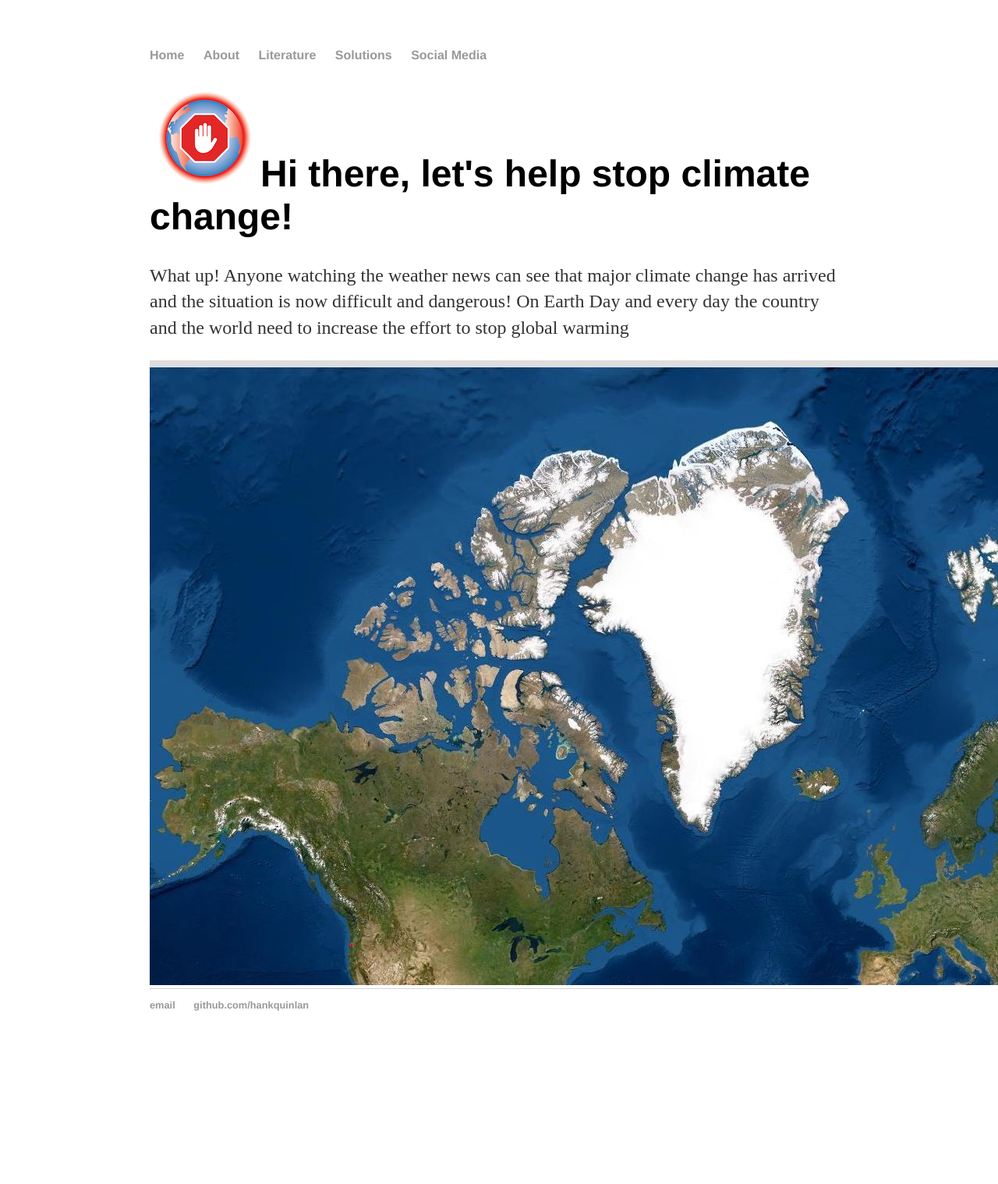
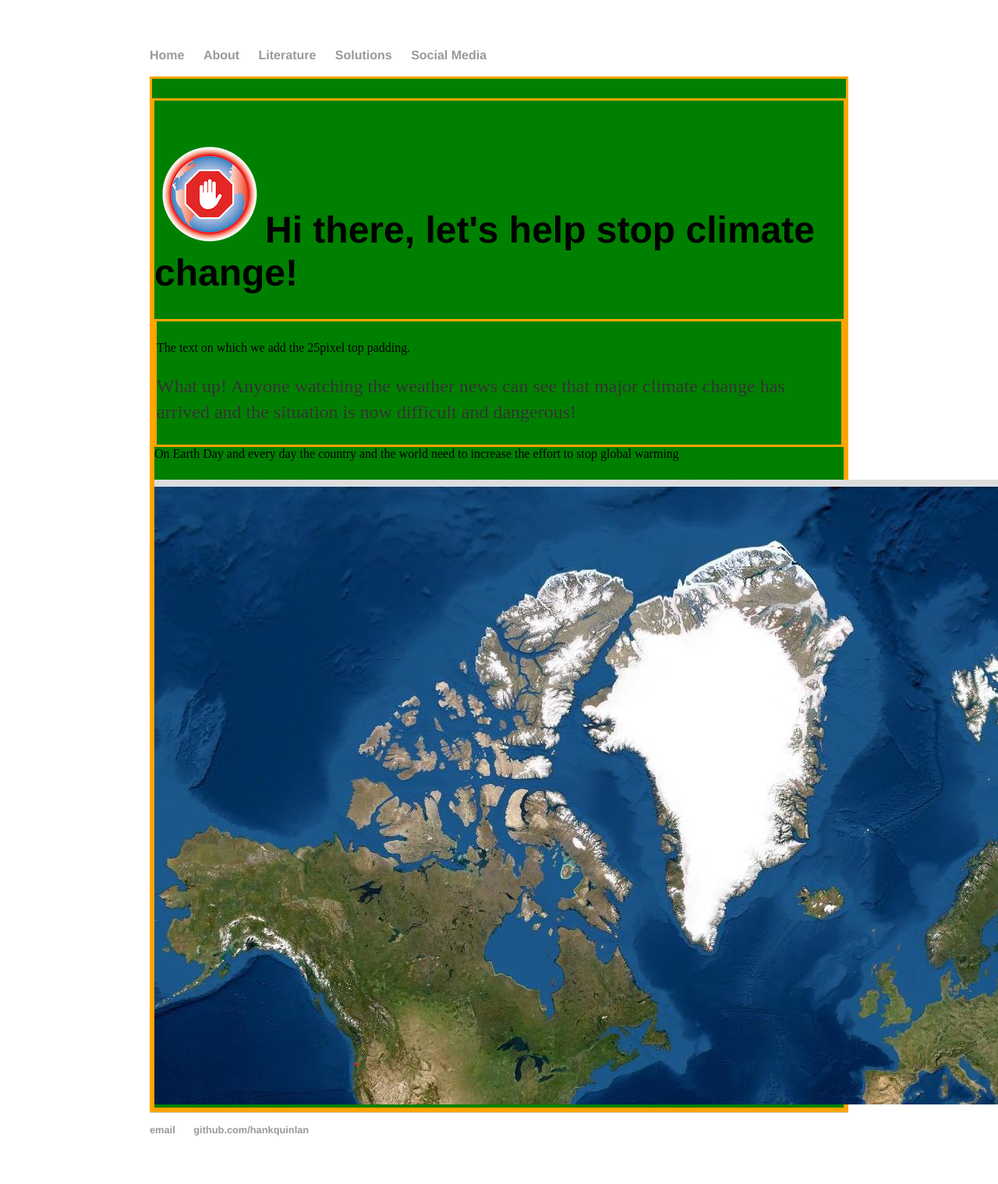
Before and after one commit to endclimatechange/endclimatechange.github.io, a Jekyll site: the page built from index.html, in a window 1280 px wide. Shown: the whole page at 78% size. Built offline with Jekyll 4.4.1, drawn with Linux system fonts in a browser that asks for light colours; before the commit the page ends 1358 px from its top, so only the background shows below that.

Commit message:
Update index.html

```diff
--- a/index.html
+++ b/index.html
@@ -2,14 +2,25 @@
 layout: default
 title: Stop the madness
 ---
-
+<style>
+div {
+  border: 3px solid orange;
+  padding-top: 25px;
+  background-color: green;
+}
+</style>
 		<div class="blurb">
 			<h1><img src="images/ClimateLogo.png" alt="hi" class="inline"/>Hi there, let's help stop climate change!</h1>
+
+			<div>
+The text on which we add the 25pixel top padding.
+
+
 			<p>What up!
 
 Anyone watching the weather news can see that major climate change has arrived and the situation is now difficult and dangerous!
 
-
+ </div>
 
 On Earth Day and every day the country and the world need to increase the effort to stop global warming</p>
 	<img src="images/imgFya.JPG" alt="hi" class="inline"/>
```
